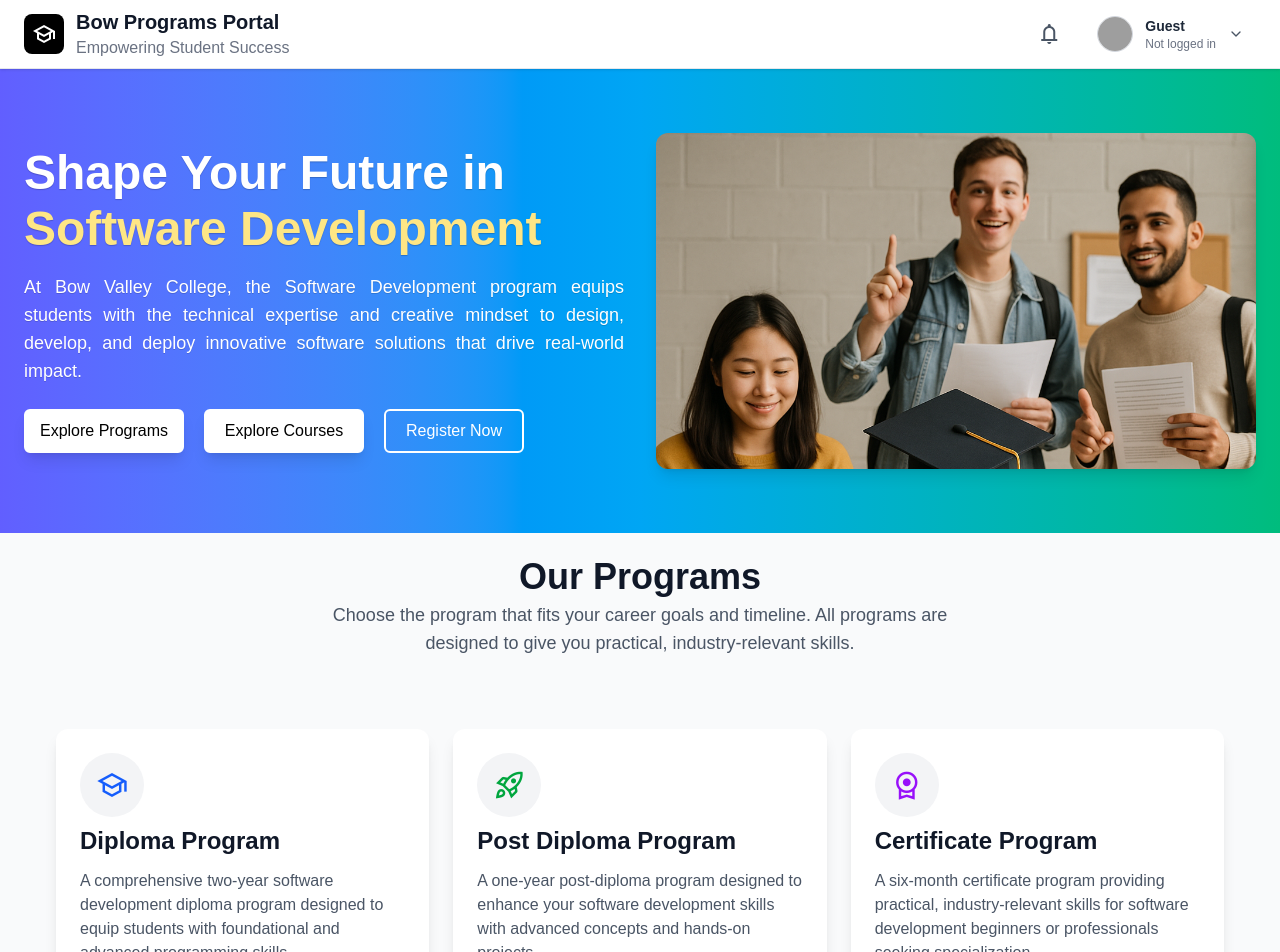
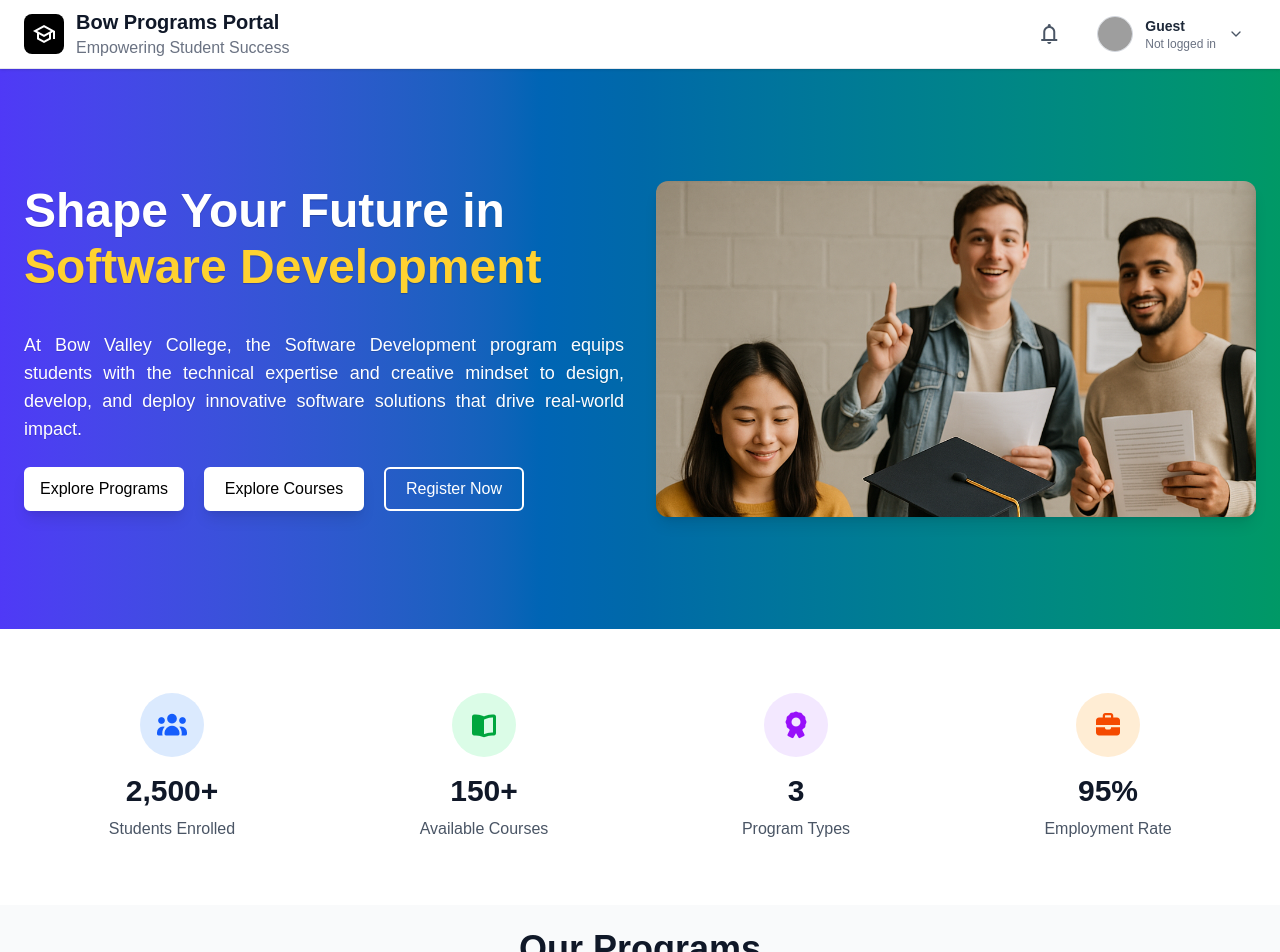
Before and after one commit to Lorenzo-Ronzani/web_programming_project, a React (Vite) app: page / in a window 1280 px wide. Shown: the top 952 px of the page. Built offline with nearby package versions, Linux system fonts and the light colour scheme; grey boxes are pictures that could not be loaded; a web font is replaced by a local one.

Commit message:
Ajustes no layout

```diff
--- a/package.json
+++ b/package.json
@@ -10,6 +10,7 @@
     "preview": "vite preview"
   },
   "dependencies": {
+    "@fortawesome/fontawesome-free": "^7.1.0",
     "@tailwindcss/vite": "^4.1.14",
     "lucide-react": "^0.548.0",
     "react": "^19.1.1",
--- a/src/components/content/MainContent.jsx
+++ b/src/components/content/MainContent.jsx
@@ -1,14 +1,16 @@
-import banner from '../../assets/banner/course_registration_banner.png'; // image path
+import banner from '../../assets/banner/course_registration_banner.png'; // Import banner image
+import '@fortawesome/fontawesome-free/css/all.min.css';
 
 function Header() {
-  // Smooth scroll function
+  // Smooth scroll to the "Programs" section
   const scrollToPrograms = () => {
     const section = document.getElementById("programs");
     if (section) {
       section.scrollIntoView({ behavior: "smooth" });
     }
   };
-  // Smooth scroll function
+
+  // Smooth scroll to the "Courses" section
   const scrollToCourses = () => {
     const section = document.getElementById("courses");
     if (section) {
@@ -17,54 +19,57 @@ function Header() {
   };
 
   return (
-    <div>
-      {/* Main container */}
-      <div className='flex-col'>
-        {/* Hero section */}
-        <div className='w-full bg-linear-to-r from-indigo-500 via-sky-500 to-emerald-500 py-16'>
-          <div className='mx-auto flex max-w-7xl items-center gap-8 px-6 text-justify'>
+    <div >
+      {/* ===== Main Container ===== */}
+      <div className="flex-col">
 
-            {/* Left side content */}
-            <div className='flex w-1/2 flex-col'>
-              <div className='space-y-2 text-5xl'>
-                <h1 className='font-bold text-white text-shadow-xs'>Shape Your Future in</h1>
-                <h2 className='font-bold text-amber-200 text-shadow-xs'>Software Development</h2>
+        {/* ===== Hero Section ===== */}
+        <div className="w-full bg-linear-to-r from-indigo-600 via-sky-700 to-emerald-600 py-28">
+          <div className="mx-auto flex max-w-7xl items-center gap-8 px-6 text-justify">
+
+            {/* ===== Left Side Content ===== */}
+            <div className="flex w-1/2 flex-col">
+              <div className="space-y-2 text-5xl">
+                <h1 className="font-bold text-white text-shadow-xs">Shape Your Future in</h1>
+                <h2 className="font-bold text-amber-300 text-shadow-xs">Software Development</h2>
               </div>
 
-              <div className='mt-5 text-lg font-extralight text-white text-shadow-2xs'>
+              {/* Description Text */}
+              <div className="mt-10 text-lg font-extralight text-white text-shadow-2xs">
                 <p>
                   At Bow Valley College, the Software Development program equips students with the technical expertise
                   and creative mindset to design, develop, and deploy innovative software solutions that drive real-world impact.
                 </p>
               </div>
 
-              {/* Buttons */}
-              <div className='mt-6 flex items-center gap-5'>
+              {/* ===== Action Buttons ===== */}
+              <div className="mt-6 flex items-center gap-5">
                 <button
-                  onClick={scrollToPrograms} // smooth scroll
-                  className='w-40 cursor-pointer rounded-md border-2 border-solid border-white bg-white p-2 font-medium text-black shadow-lg duration-300 hover:scale-110 hover:bg-gray-100'
-                  type='button'
+                  onClick={scrollToPrograms} // Smooth scroll
+                  className="w-40 cursor-pointer rounded-md border-2 border-solid border-white bg-white p-2 font-medium text-black shadow-lg duration-300 hover:scale-110 hover:bg-gray-100"
+                  type="button"
                 >
                   Explore Programs
                 </button>
+
                 <button
-                  onClick={scrollToCourses} // smooth scroll
-                  className='w-40 cursor-pointer rounded-md border-2 border-solid border-white bg-white p-2 font-medium text-black shadow-lg duration-300 hover:scale-110 hover:bg-gray-100'
-                  type='button'
+                  onClick={scrollToCourses} // Smooth scroll
+                  className="w-40 cursor-pointer rounded-md border-2 border-solid border-white bg-white p-2 font-medium text-black shadow-lg duration-300 hover:scale-110 hover:bg-gray-100"
+                  type="button"
                 >
                   Explore Courses
                 </button>
 
                 <button
-                  className='w-35 cursor-pointer rounded-md border-2 border-solid border-white p-2 font-medium text-white duration-300 hover:bg-white hover:text-black'
-                  type='button'
+                  className="w-35 cursor-pointer rounded-md border-2 border-solid border-white p-2 font-medium text-white duration-300 hover:bg-white hover:text-black"
+                  type="button"
                 >
                   Register Now
                 </button>
               </div>
             </div>
 
-            {/* Right side image */}
+            {/* ===== Right Side Image ===== */}
             <div className="flex w-1/2 items-center justify-center">
               <img
                 src={banner}
@@ -74,6 +79,52 @@ function Header() {
             </div>
           </div>
         </div>
+
+        {/* ===== Statistics Section ===== */}
+        <section id="stats-section" className="py-16 bg-white">
+          <div className="max-w-7xl mx-auto px-4 sm:px-6 lg:px-8">
+            <div className="grid grid-cols-1 md:grid-cols-4 gap-8">
+
+              {/* Students Enrolled */}
+              <div className="text-center">
+                <div className="bg-blue-100 w-16 h-16 rounded-full flex items-center justify-center mx-auto mb-4">
+                  <i className="fa-solid fa-users text-blue-600 text-2xl"></i>
+                </div>
+                <h3 className="text-3xl font-bold text-gray-900 mb-2">2,500+</h3>
+                <p className="text-gray-600">Students Enrolled</p>
+              </div>
+
+              {/* Available Courses */}
+              <div className="text-center">
+                <div className="bg-green-100 w-16 h-16 rounded-full flex items-center justify-center mx-auto mb-4">
+                  <i className="fa-solid fa-book-open text-green-600 text-2xl"></i>
+                </div>
+                <h3 className="text-3xl font-bold text-gray-900 mb-2">150+</h3>
+                <p className="text-gray-600">Available Courses</p>
+              </div>
+
+              {/* Program Types */}
+              <div className="text-center">
+                <div className="bg-purple-100 w-16 h-16 rounded-full flex items-center justify-center mx-auto mb-4">
+                  <i className="fa-solid fa-award text-purple-600 text-2xl"></i>
+                </div>
+                <h3 className="text-3xl font-bold text-gray-900 mb-2">3</h3>
+                <p className="text-gray-600">Program Types</p>
+              </div>
+
+              {/* Employment Rate */}
+              <div className="text-center">
+                <div className="bg-orange-100 w-16 h-16 rounded-full flex items-center justify-center mx-auto mb-4">
+                  <i className="fa-solid fa-briefcase text-orange-600 text-2xl"></i>
+                </div>
+                <h3 className="text-3xl font-bold text-gray-900 mb-2">95%</h3>
+                <p className="text-gray-600">Employment Rate</p>
+              </div>
+
+            </div>
+          </div>
+        </section>
+
       </div>
     </div>
   );
```
Also changed, not shown: 1 other file (tests, documents, lock files or other folders).
